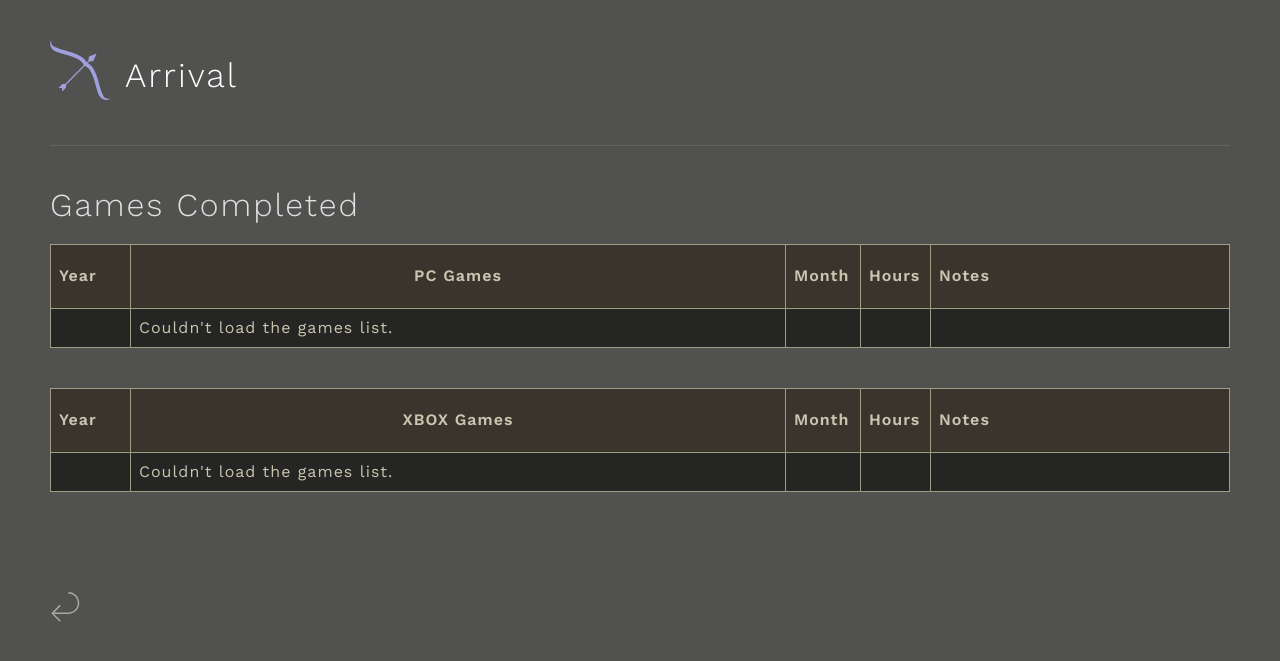
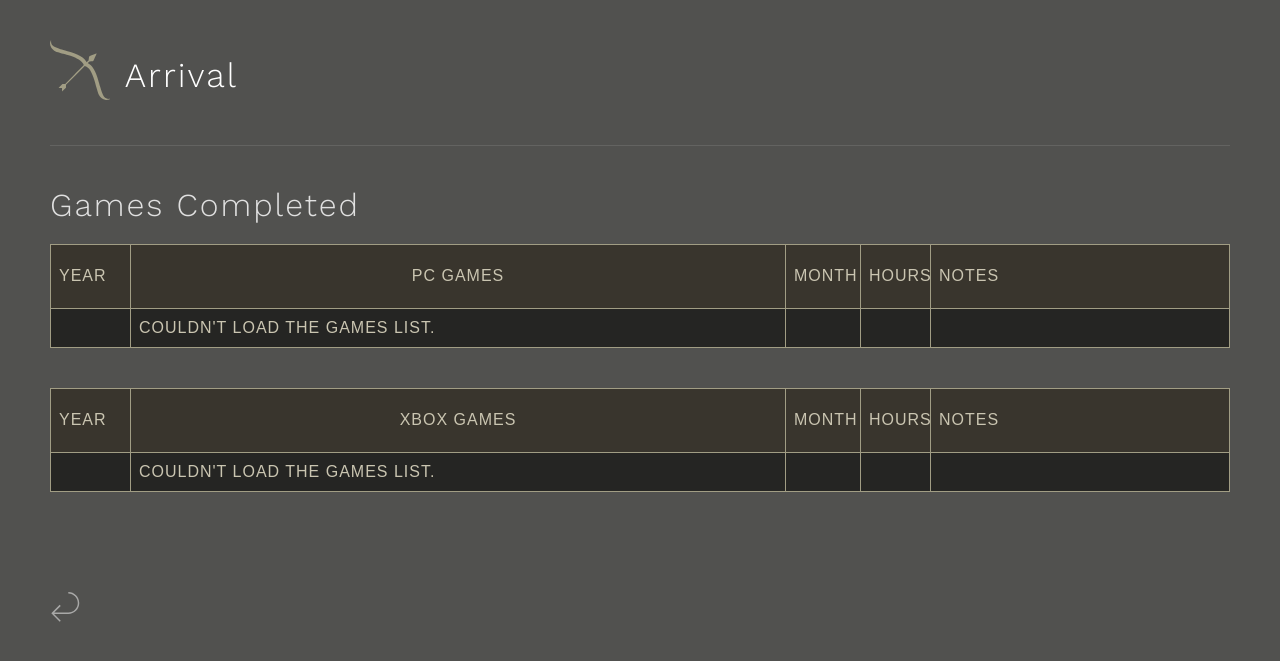
Before and after one commit to khxnter/arrival, a Jekyll site: the page built from games.html, in a window 1280 px wide. Shown: the top 661 px of the page. Built offline with Jekyll 4.4.1, drawn with Linux system fonts in a browser that asks for light colours; some web fonts are replaced.

Commit message:
updating fonts etc

```diff
--- a/games.html
+++ b/games.html
@@ -1,5 +1,5 @@
 ---
-layout: default
+layout: games
 title: ARRIVAL | Games
 body_class: games
 ---
--- a/style.css
+++ b/style.css
@@ -9,6 +9,12 @@
 @font-face {
     font-family: "anonymous";
     src: url("fonts/Anonymous.ttf") format("truetype");
+    font-weight: 400;
+    font-style: normal;
+}
+@font-face {
+    font-family: "d2r";
+    src: url("fonts/exocet-blizzard-medium") format("truetype");
     font-weight: 400;
     font-style: normal;
 }
@@ -279,10 +285,12 @@ main .container img:not(:last-of-type) {
 }
 /* Games */
 .games_container {
-  display: flex;
-  flex-direction: column;
-  width: 100%;
-  margin-bottom:40px;
+    display: flex;
+    flex-direction: column;
+    width: 100%;
+    margin-bottom:40px;
+    font-family:'d2r', sans-serif;
+    text-transform: uppercase;
 }
 .games_container .row {
     display: flex;
```
Also changed, not shown: fonts/exocet-blizzard-medium.ttf (added).
